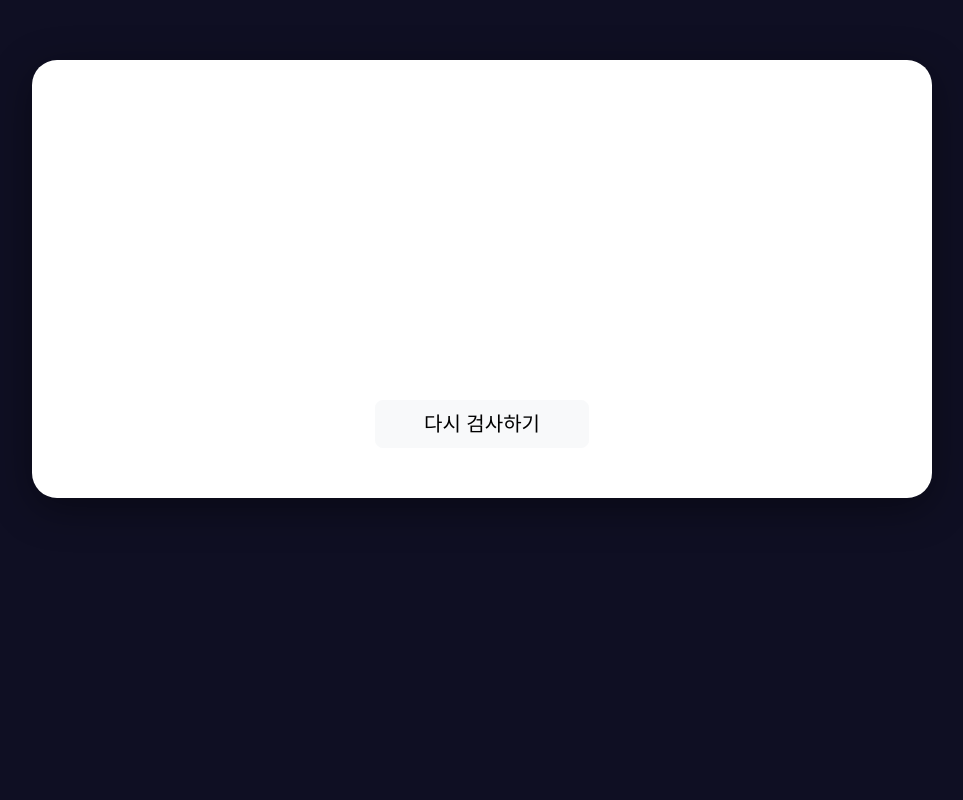
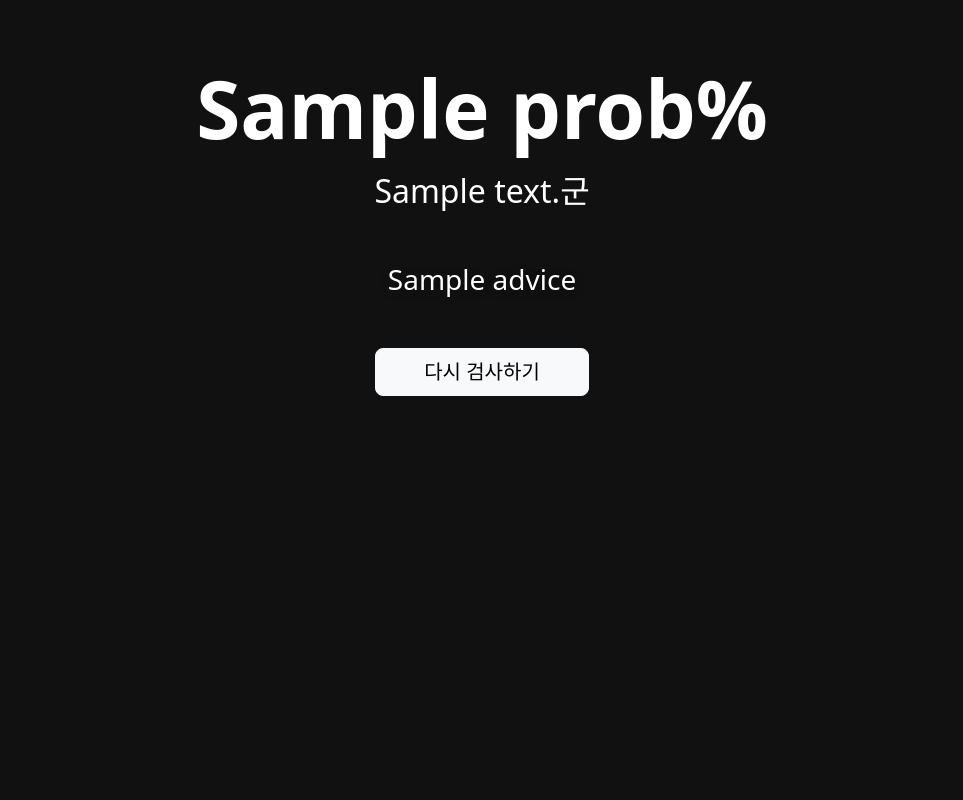
Before and after one commit to gloria9191/stroke-guard-ai-V3, a Flask app: template templates/result.html in a window 1280 px wide. Shown: the whole page, without its empty margins (158-1121 px from the left). Run offline with Flask 3, Linux system fonts and the light colour scheme; the template is opened without the code that fills it: most values are stand-ins (such as "Sample title", 1, 10 or a date in 2020); parts of the project's set-up code (start-up, migrations or seed data) failed here and were passed over.

Commit message:
Update result.html

```diff
--- a/templates/result.html
+++ b/templates/result.html
@@ -3,39 +3,36 @@
 <head>
     <meta charset="UTF-8">
     <meta name="viewport" content="width=device-width, initial-scale=1">
-    <title>StrokeGuard AI - 결과</title>
-
+    <title>결과 - StrokeGuard AI</title>
     <link href="https://cdn.jsdelivr.net/npm/bootstrap@5.3.3/dist/css/bootstrap.min.css" rel="stylesheet">
+    <link href="/static/style.css" rel="stylesheet">
 
     <style>
-        body {
-            background:#0f0f23;
-            font-family:"Noto Sans KR", sans-serif;
-            color:white;
+        body { background: #111; color: white; text-align: center; }
+        .result-box {
+            min-height: 100vh;
+            padding: 60px;
         }
-        .card-box {
-            max-width:900px;
-            margin:60px auto;
-            padding:50px;
-            border-radius:25px;
-            background:white;
-            color:#333;
-            box-shadow:0 10px 40px rgba(0,0,0,0.4);
-            text-align:center;
-        }
+        .high { background: linear-gradient(135deg,#ff6b6b,#feca57); }
+        .medium { background: linear-gradient(135deg,#feca57,#ff9ff3); }
+        .low { background: linear-gradient(135deg,#1dd1a1,#54a0ff); }
     </style>
 </head>
 
-<body>
-<div class="card-box" style="background:{{ risk_class }}; color:white;">
+<body class="{{ risk_class }}">
+
+<div class="result-box">
     <h1 class="display-1 fw-bold">{{ prob }}%</h1>
-    <h2 class="display-5 mb-4">{{ risk_text }}군</h2>
+    <h2 class="mt-3">{{ risk_text }}군</h2>
 
-    <p class="fs-4 mt-4" style="line-height:1.7;">
+    <div class="mt-5 fs-3 px-4" style="text-shadow:0 2px 10px rgba(0,0,0,0.25)">
         {{ advice|safe }}
-    </p>
+    </div>
 
-    <button class="btn btn-light btn-lg mt-5 px-5" onclick="location.href='/'">다시 검사하기</button>
+    <button class="btn btn-light btn-lg mt-5 px-5" onclick="location.href='/'">
+        다시 검사하기
+    </button>
 </div>
+
 </body>
 </html>
```
